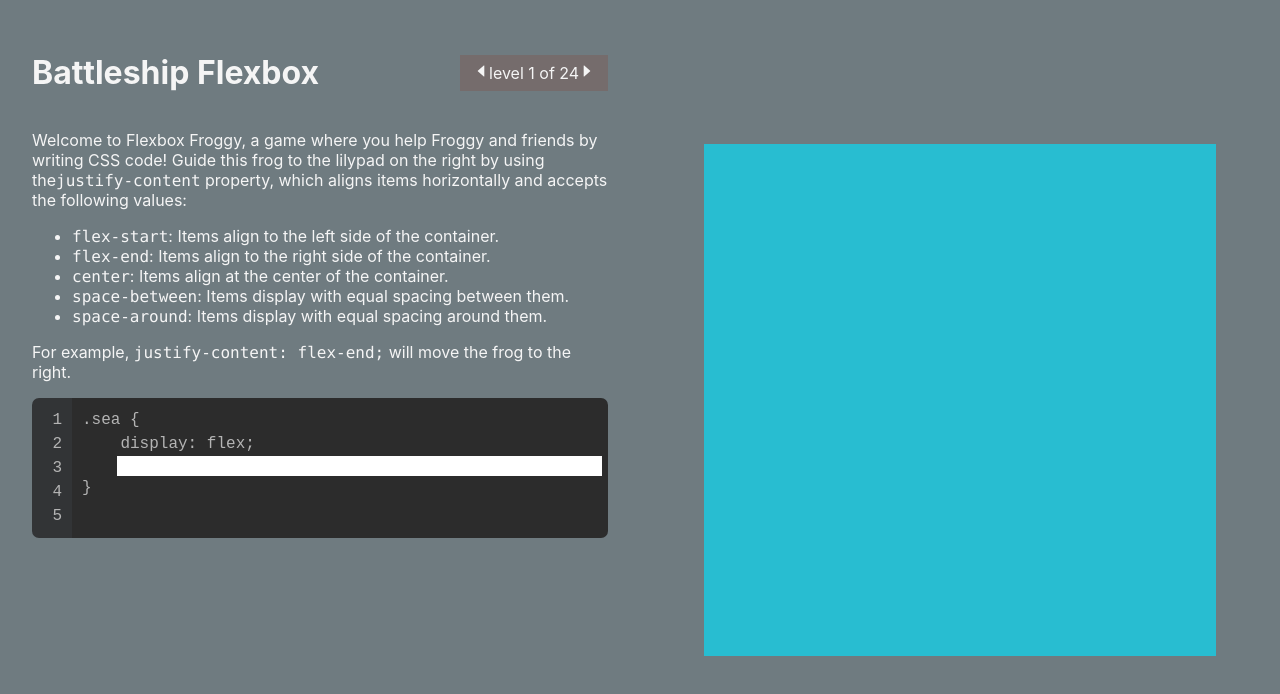
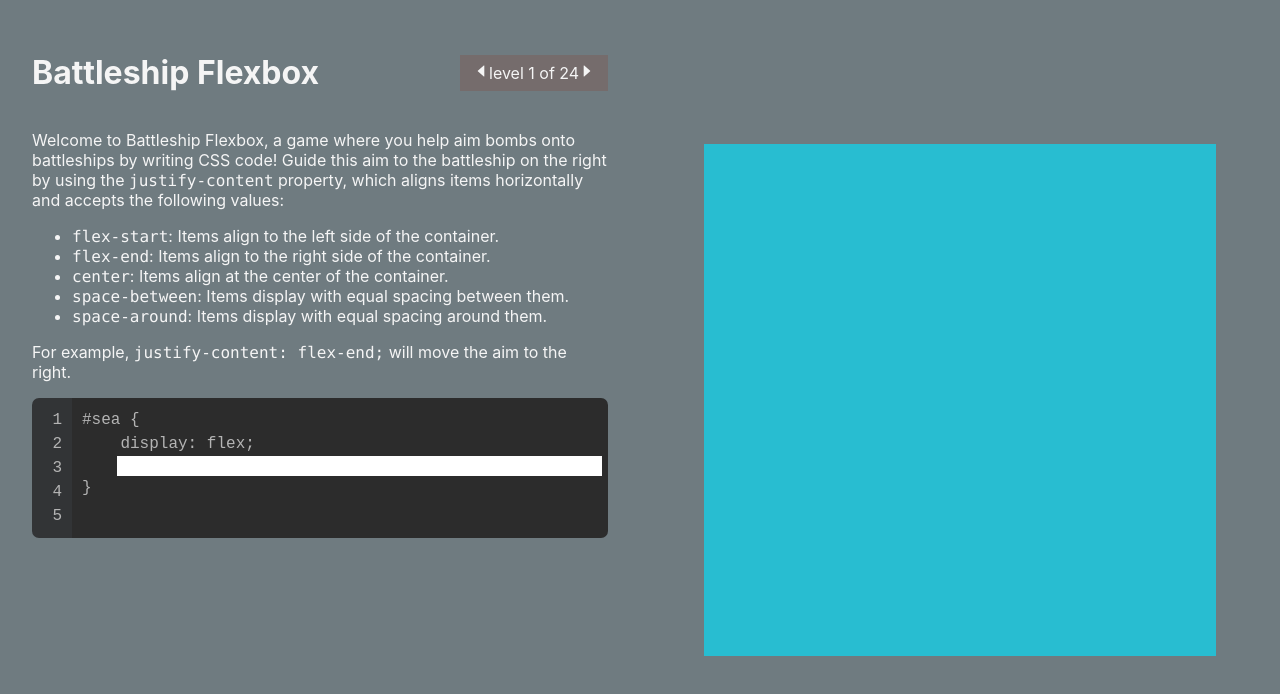
Before and after one commit to lukaszdutka/battleship-flexbox-froggy, a React (Create React App) app: page / in a window 1280 px wide. Shown: the top 694 px of the page. Built offline with nearby package versions, Linux system fonts and the light colour scheme.

Commit message:
add dynamic numberOfLines; dynamically change levels; add dynamic instructions; add 2 different levels; pass some props;

```diff
--- a/src/App.js
+++ b/src/App.js
@@ -2,23 +2,23 @@ import './App.css';
 import LeftPanel from "./components/LeftPanel";
 import RightPanel from "./components/RightPanel";
 import {useEffect, useState} from "react";
+import levels from "./levels";
 
 const maxLevel = 24;
 
 function App() {
     const [level, setLevel] = useState(1);
-
-    const [levelDetails, setLevelDetails] = useState({})
+    const [levelDetails, setLevelDetails] = useState(levels[0])
 
     useEffect(() => {
-        //take levelDetails from somewhere and set it
-        //setLevelDetails({})
-    },[level])
+        const lvl = levels.find(lvl => lvl.id === level)
+        setLevelDetails(lvl !== undefined ? lvl : levels[0])
+    }, [level])
 
     return (
         <div className="container">
-            <LeftPanel level={level} setLevel={setLevel} maxLevel={maxLevel}/>
-            <RightPanel />
+            <LeftPanel levelPanel={{level, setLevel, maxLevel}} levelDetails={levelDetails}/>
+            <RightPanel levelDetails={levelDetails}/>
         </div>
     );
 }
--- a/src/components/Editor.js
+++ b/src/components/Editor.js
@@ -1,21 +1,21 @@
 import "./Editor.css"
 
-const Editor = () => {
+const Editor = ({editor}) => {
+    const {codeBefore, codeAfter, requiredLines} = editor;
+
+    const calculateLines = (string, requiredLines) => (string.match(/\n/g) || []).length + 3 + requiredLines
     const numberOfLines = (number) => [...Array(number).keys()].map(e => e + 1).join("\n");
-
-    const codeBefore = () => `.sea {\n\tdisplay: flex;`;
-    const codeAfter = () => `}\n`;
 
     return (
         <div className="editor">
             <div className="css">
                 <pre className="lines grid-part">
-                    {numberOfLines(5)}
+                    {numberOfLines(calculateLines(codeBefore + codeAfter, requiredLines))}
                 </pre>
                 <pre className="code grid-part">
-                    <span>{codeBefore()}</span>
+                    <span>{codeBefore}</span>
                     <textarea id="code-text"/>
-                    <span>{codeAfter()}</span>
+                    <span>{codeAfter}</span>
                 </pre>
             </div>
         </div>
--- a/src/components/Header.js
+++ b/src/components/Header.js
@@ -2,7 +2,8 @@ import React from 'react';
 import "./Header.css"
 import {AiFillCaretLeft, AiFillCaretRight} from "react-icons/ai";
 
-function Header({level, setLevel, maxLevel}) {
+function Header({levelPanel}) {
+    const {level, setLevel, maxLevel} = levelPanel;
 
     const decreaseLevel = () => {
         if (level > 1) {
--- a/src/components/Instructions.js
+++ b/src/components/Instructions.js
@@ -1,23 +1,8 @@
 import "./Instructions.css"
 
-const Instructions = () => {
-
+const Instructions = ({instructions}) => {
     return (
-        <div id="instructions">
-
-            <p>Welcome to Flexbox Froggy, a game where you help Froggy and friends by writing CSS code! Guide this
-                frog to the lilypad on the right by using the
-                <code className="help">justify-content</code> property, which aligns items horizontally and accepts
-                the following values:</p>
-            <ul>
-                <li><code>flex-start</code>: Items align to the left side of the container.</li>
-                <li><code>flex-end</code>: Items align to the right side of the container.</li>
-                <li><code>center</code>: Items align at the center of the container.</li>
-                <li><code>space-between</code>: Items display with equal spacing between them.</li>
-                <li><code>space-around</code>: Items display with equal spacing around them.</li>
-            </ul>
-            <p>For example, <code>justify-content: flex-end;</code> will move the frog to the right.</p>
-        </div>
+        <div id="instructions" dangerouslySetInnerHTML={{__html: instructions}}/>
     );
 }
 
--- a/src/components/LeftPanel.js
+++ b/src/components/LeftPanel.js
@@ -3,12 +3,12 @@ import Editor from "./Editor";
 import Instructions from "./Instructions";
 import Header from "./Header";
 
-const LeftPanel = ({level, setLevel, maxLevel}) => {
+const LeftPanel = ({levelPanel, levelDetails}) => {
     return (
         <div className="left-panel-container">
-            <Header level={level} setLevel={setLevel} maxLevel={maxLevel}/>
-            <Instructions/>
-            <Editor/>
+            <Header levelPanel={levelPanel}/>
+            <Instructions instructions={levelDetails.instructions}/>
+            <Editor editor={levelDetails.editor}/>
         </div>
     );
 }
--- /dev/null
+++ b/src/levels.js
@@ -0,0 +1,48 @@
+const levels = [
+    {
+        id: 1,
+        instructions: `
+            <p>Welcome to Battleship Flexbox, a game where you help aim bombs onto battleships by writing CSS code! Guide this
+                aim to the battleship on the right by using the
+                <code className="help">justify-content</code> property, which aligns items horizontally and accepts
+                the following values:</p>
+            <ul>
+                <li><code>flex-start</code>: Items align to the left side of the container.</li>
+                <li><code>flex-end</code>: Items align to the right side of the container.</li>
+                <li><code>center</code>: Items align at the center of the container.</li>
+                <li><code>space-between</code>: Items display with equal spacing between them.</li>
+                <li><code>space-around</code>: Items display with equal spacing around them.</li>
+            </ul>
+            <p>For example, <code>justify-content: flex-end;</code> will move the aim to the right.</p>
+        `,
+        editor: {
+            codeBefore: "#sea {\n\tdisplay: flex;",
+            codeAfter: "}",
+            requiredLines: 1
+        },
+        solution: {}
+    },
+    {
+        id: 2,
+        instructions: `
+            <p>Use <code class="help">justify-content</code> again to help these aims to target battleships.
+            Remember that this CSS property aligns items horizontally and accepts the following values:
+            </p>
+            <ul>
+                <li><code>flex-start</code>: Items align to the left side of the container.</li>
+                <li><code>flex-end</code>: Items align to the right side of the container.</li>
+                <li><code>center</code>: Items align at the center of the container.</li>
+                <li><code>space-between</code>: Items display with equal spacing between them.</li>
+                <li><code>space-around</code>: Items display with equal spacing around them.</li>
+            </ul>
+        `,
+        editor: {
+            codeBefore: "#sea {\n\tdisplay: flex;",
+            codeAfter: "}",
+            requiredLines: 1
+        },
+        solution: {}
+    }
+]
+
+export default levels;
```
